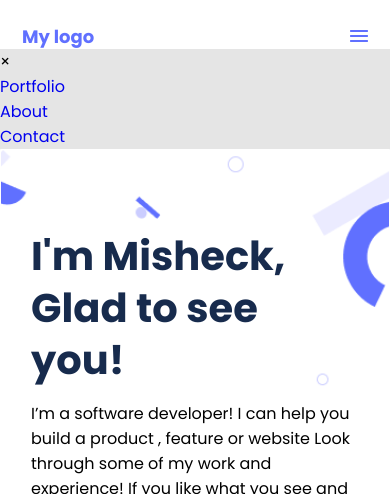
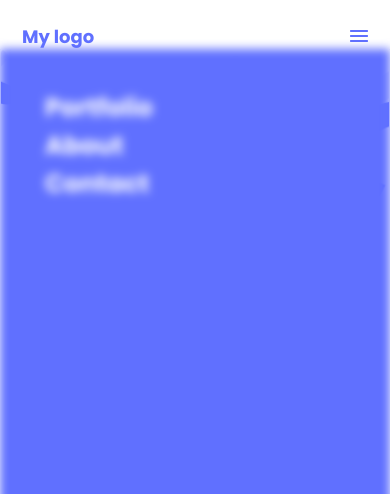
Before and after one commit to misheck12/Portfolio, a website: page index.html in a window 390 px wide. Both pictures are taken after a click on the link 370 px from the left and 36 px from the top of the page. Shown: the top 494 px of the page. Drawn offline with Linux system fonts and the light colour scheme.

Commit message:
create style sheet

```diff
--- a/styles.css
+++ b/styles.css
@@ -430,7 +430,51 @@ a .btn-two {
   display: none;
 }
 
+/*menu bar */
+
+#mobile-menu-container{
+  display: none;
+  width: 100vw;
+  height: 90vh;
+  border-bottom-left-radius: 20px;
+  border-bottom-right-radius: 20px;
+  background-color: #6070FF;
+  position: absolute;
+  /* opacity: 0.9; */
+  z-index: 10;
+  filter: blur(5px);
+  -webkit-filter: blur(5px);
+
+
+
+}
+
+#mobile-menu-container ul{
+  padding-top: 40px;
+  padding-left: 45px;
+  list-style: none;
+
+
+}
+
+#mobile-menu-container ul li a{
+  color: white;
+  font-size: 25px;
+  font-weight: bold;
+  display: flex;
+  align-items: center;
+
+}
+
+.close{
+  color: white;
+  display: none;
+  font-weight: 600;
+  font-size: 2.3rem;
+}
+
 @media (min-width: 767px) {
+
   .lang {
     padding-top: 40px;
   }
@@ -548,6 +592,9 @@ a .btn-two {
 }
 
 @media (min-width: 1000px) {
+  #mobile-menu-container{
+    display: none;
+  }
   .work-section {
     width: auto;
     height: min-content;
```
